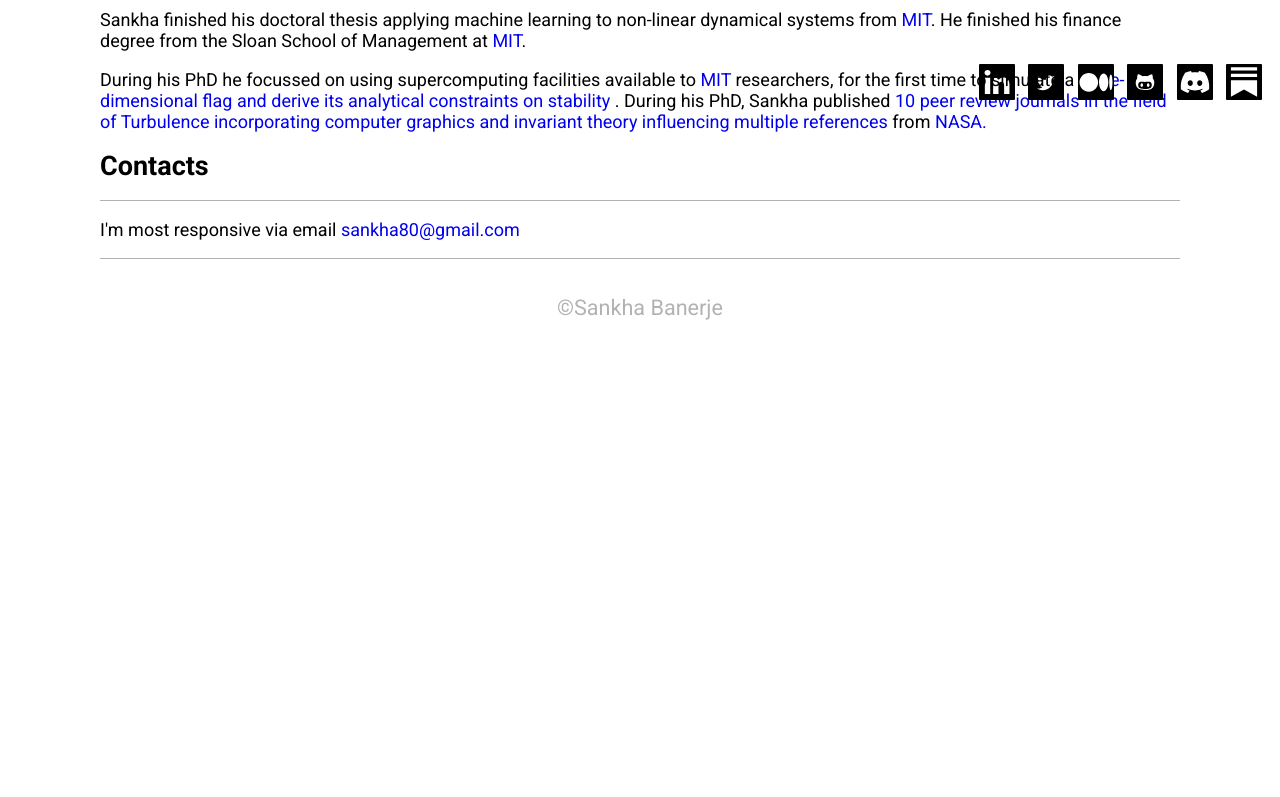
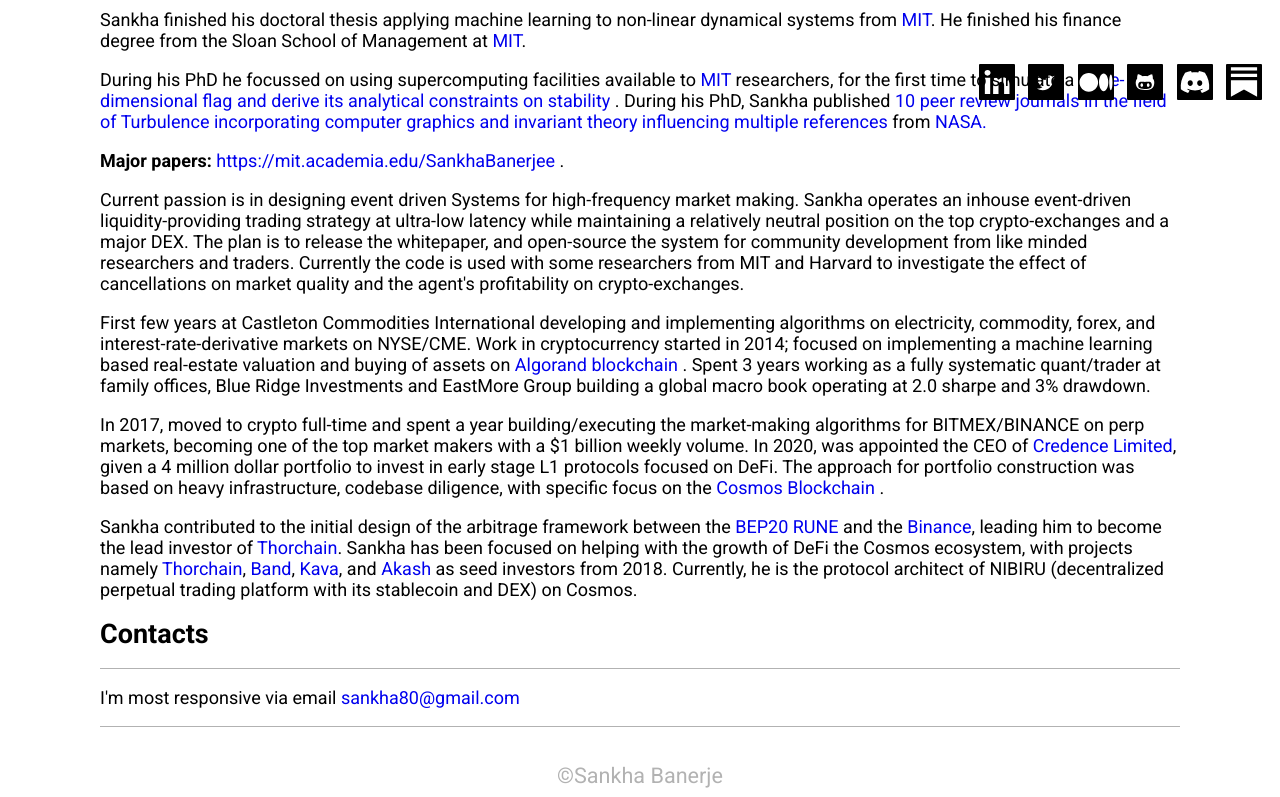
Before and after one commit to sbneo2022/sankhaprofile, a website: page index.html in a window 1280 px wide. Shown: the part 678-1475 px from the top of the page. Before the commit the page ends 1034 px from the top, so only its background shows below. Drawn offline with Linux system fonts and the light colour scheme.

Commit message:
add more text to bio

```diff
--- a/index.html
+++ b/index.html
@@ -177,9 +177,8 @@
             href="https://www.cambridge.org/core/journals/journal-of-fluid-mechanics/article/abs/threedimensional-effects-on-flag-flapping-dynamics/A9E2A95E4193D8052AF56A612889D8B7"
           >
             three-dimensional flag and derive its analytical constraints on
-            stability
-          </a>
-          . During his PhD, Sankha published
+            stability </a
+          >. During his PhD, Sankha published
           <a href="https://mit.academia.edu/SankhaBanerjee">
             10 peer review journals in the field of Turbulence incorporating
             computer graphics and invariant theory influencing multiple
@@ -191,6 +190,66 @@
           >
             NASA.
           </a>
+        </p>
+
+        <p>
+          <b>Major papers:</b>
+          <a href="https://mit.academia.edu/SankhaBanerjee">
+            https://mit.academia.edu/SankhaBanerjee </a
+          >.
+        </p>
+        <p>
+          Current passion is in designing event driven Systems for
+          high-frequency market making. Sankha operates an inhouse event-driven
+          liquidity-providing trading strategy at ultra-low latency while
+          maintaining a relatively neutral position on the top crypto-exchanges
+          and a major DEX. The plan is to release the whitepaper, and
+          open-source the system for community development from like minded
+          researchers and traders. Currently the code is used with some
+          researchers from MIT and Harvard to investigate the effect of
+          cancellations on market quality and the agent's profitability on
+          crypto-exchanges.
+        </p>
+        <p>
+          First few years at Castleton Commodities International developing and
+          implementing algorithms on electricity, commodity, forex, and
+          interest-rate-derivative markets on NYSE/CME. Work in cryptocurrency
+          started in 2014; focused on implementing a machine learning based
+          real-estate valuation and buying of assets on
+          <a href="https://algorand.com">Algorand blockchain </a>. Spent 3 years
+          working as a fully systematic quant/trader at family offices, Blue
+          Ridge Investments and EastMore Group building a global macro book
+          operating at 2.0 sharpe and 3% drawdown.
+        </p>
+        <p>
+          In 2017, moved to crypto full-time and spent a year building/executing
+          the market-making algorithms for BITMEX/BINANCE on perp markets,
+          becoming one of the top market makers with a $1 billion weekly volume.
+          In 2020, was appointed the CEO of
+          <a href="https://www.credencelimited.com">Credence Limited</a>, given
+          a 4 million dollar portfolio to invest in early stage L1 protocols
+          focused on DeFi. The approach for portfolio construction was based on
+          heavy infrastructure, codebase diligence, with specific focus on the
+          <a href="https://cosmos.network"> Cosmos Blockchain </a>.
+        </p>
+        <p>
+          Sankha contributed to the initial design of the arbitrage framework
+          between the
+          <a href="https://coinmarketcap.com/exchanges/thorchain-bep20/">
+            BEP20 RUNE
+          </a>
+          and the
+          <a href="https://www.binance.com/en">Binance</a>, leading him to
+          become the lead investor of
+          <a href="https://thorchain.org">Thorchain</a>. Sankha has been focused
+          on helping with the growth of DeFi the Cosmos ecosystem, with projects
+          namely <a href="https://thorchain.org">Thorchain</a>,
+          <a href="https://bandprotocol.com">Band</a>,
+          <a href="https://www.kava.io">Kava</a>, and
+          <a href="https://akash.network">Akash</a>
+          as seed investors from 2018. Currently, he is the protocol architect
+          of NIBIRU (decentralized perpetual trading platform with its
+          stablecoin and DEX) on Cosmos.
         </p>
       </section>
 
```
